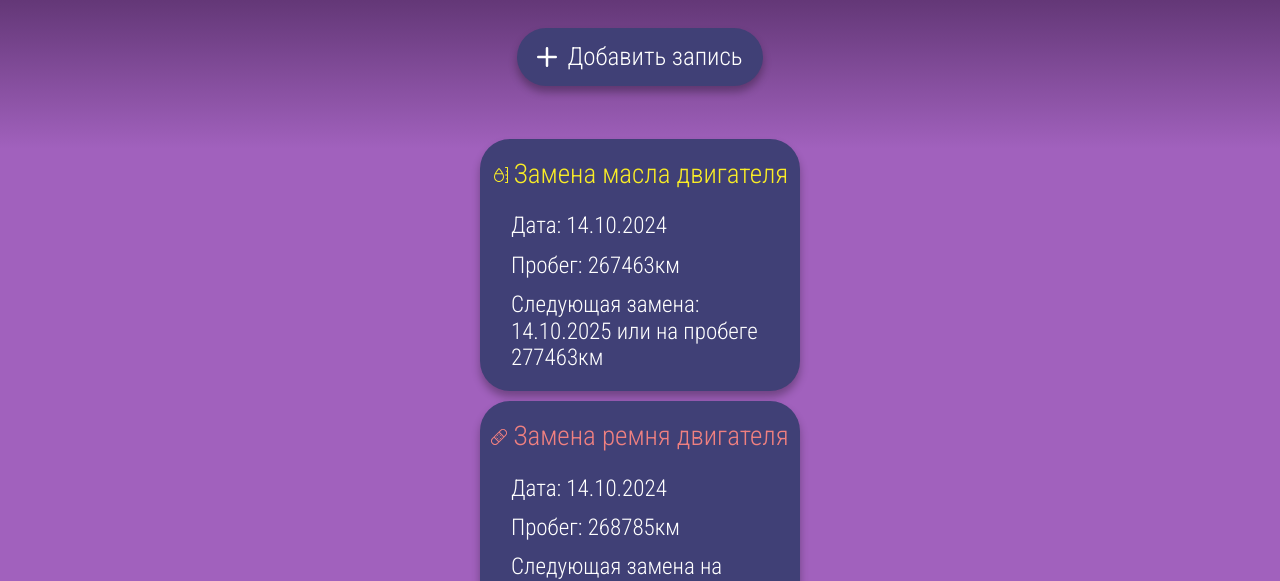
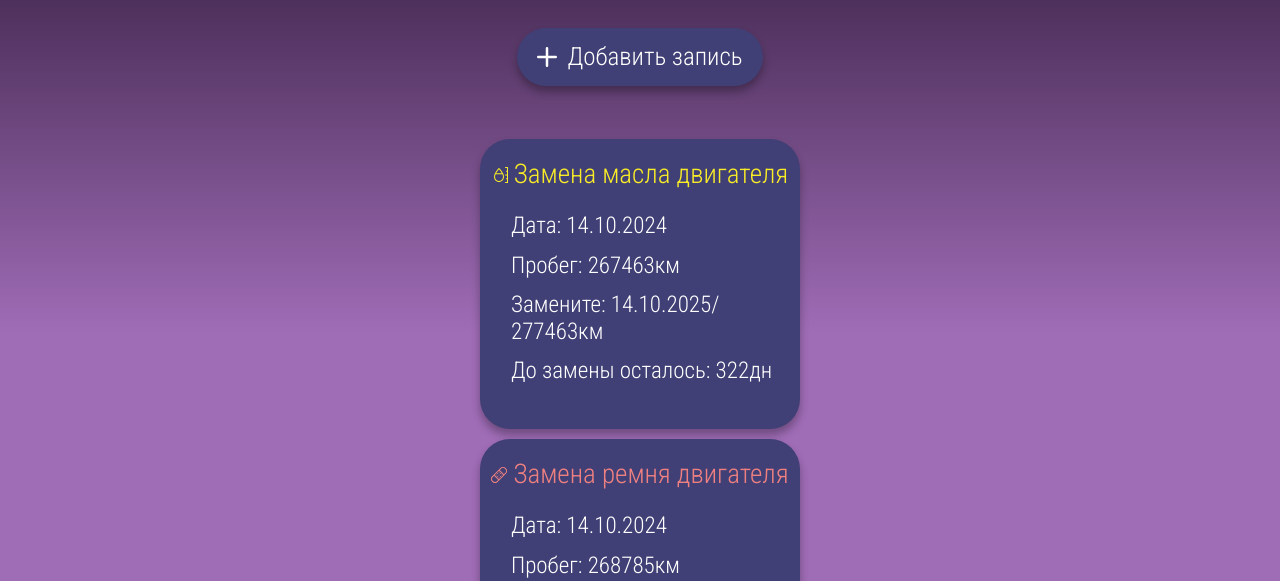
Before and after one commit to BillyValt/CarApp, a plain HTML site: page maintLog.html in a window 1280 px wide. Shown: the part 195-776 px from the top of the page. Drawn offline with nearby package versions, Linux system fonts and the light colour scheme; a web font is replaced by a local one.

Commit message:
BacgrGradient change

```diff
--- a/maintLog.html
+++ b/maintLog.html
@@ -66,7 +66,8 @@
         </div>
         <div class="log-date">Дата: 14.10.2024</div>
         <div class="log-mileage">Пробег: 267463км</div>
-        <div class="log-next">Следующая замена: 14.10.2025 или на пробеге 277463км</div>
+        <div class="log-next">Замените: 14.10.2025/ 277463км</div>
+        <div class="log-next">До замены осталось: 322дн</div>
       </div>
 
       <div class="log">
@@ -82,8 +83,7 @@
         </div>
         <div class="log-date">Дата: 14.10.2024</div>
         <div class="log-mileage">Пробег: 268785км</div>
-        <div class="log-next">Следующая замена на пробеге:
-          318785км</div>
+        <div class="log-next">Замените на: 318785км</div>
       </div>
 
     </div>
--- a/sass/_config.scss
+++ b/sass/_config.scss
@@ -19,7 +19,8 @@ $pink: #AFAFAF;
 // $buttonsBackgr: #5A5560;
 $buttonsBackgr: #404076;
 $itemBackgr: #404076;
-$backgrGrad: linear-gradient(180deg, rgba(19, 1, 28, 1) 0%, rgba(161, 97, 189, 1) 43%);
+// $backgrGrad: linear-gradient(180deg, rgba(19, 1, 28, 1) 0%, rgba(161, 97, 189, 1) 43%);
+$backgrGrad: linear-gradient(180deg, rgb(30, 13, 39) 0%, rgb(159, 108, 182) 66%);
 $cardShadow: 0px 6px 9px 0px rgb(0, 0, 0, 0.3);
 
 $robotoCon: "Roboto Condensed";
--- a/sass/_maintLog.scss
+++ b/sass/_maintLog.scss
@@ -54,6 +54,7 @@
       border-radius: 30px;
       padding: 20px 0;
       max-width: 320px;
+      height: 290px;
       box-shadow: $cardShadow;
 
       .log-name {
```
Also changed, not shown: styles/main.css, 1 other file.
